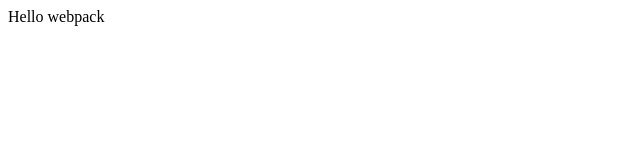
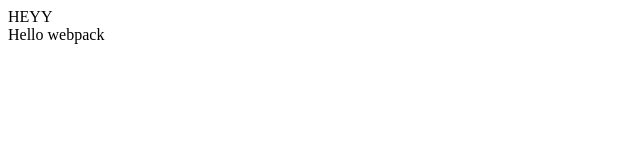
Before and after one commit to vdhulappanavar/Stackroute_modularise_movieCruise, a website built with webpack: page index.html in a window 1280 px wide. Shown: the whole page, without its empty margins (0-640 px from the left). Built offline with nearby package versions, Linux system fonts and the light colour scheme.

Commit message:
checking vscode commit

```diff
--- a/index.html
+++ b/index.html
@@ -4,6 +4,7 @@
     <title>Webpacks</title>
   </head>
   <body>
+    HEYY
     <script src="dist/bundle.js"></script>
   </body>
 </html>
```
